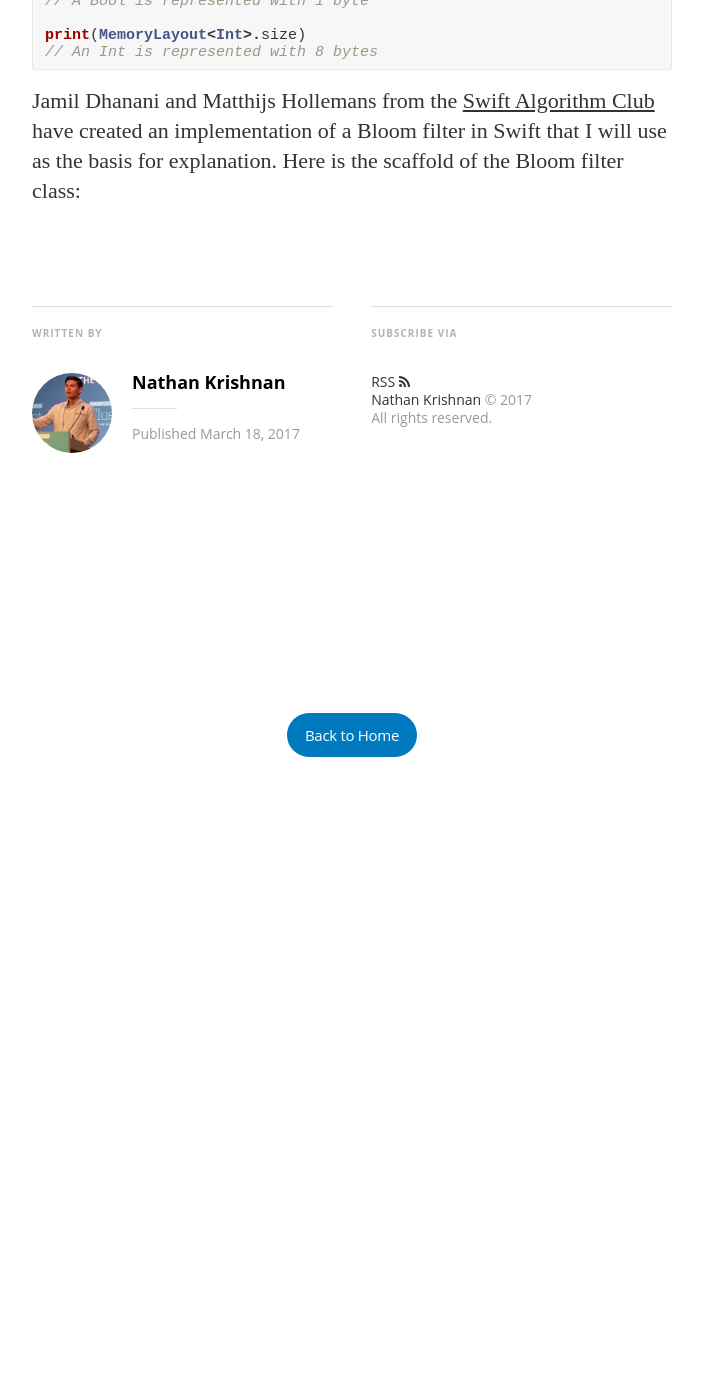
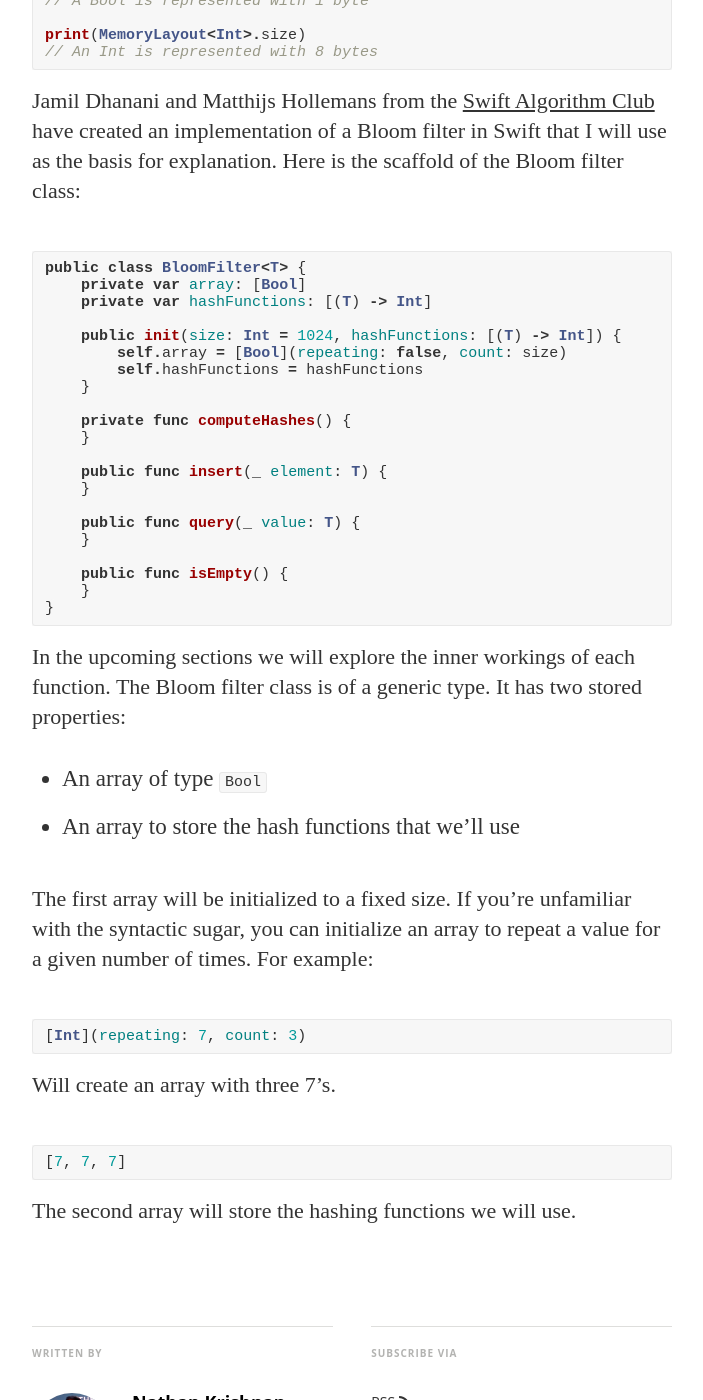
Before and after one commit to nathankrishnan/nathankrishnan.github.io, a Jekyll site: the page built from _posts/2017-03-18-bloomfilter.md, in a window 1280 px wide and 1400 px high, scrolled down 4175 px. Shown: the whole window, without its empty margins (288-991 px from the left). Built offline with Jekyll 4.4.1, drawn with Linux system fonts in a browser that asks for light colours; nearby versions of some CDN libraries; some web fonts are replaced; comment, search, counter and statistics services are not loaded; before the commit the page ends 5022 px from its top, so only the background shows below that.

Commit message:
Update 2017-03-18-bloomfilter.md

````diff
--- a/_posts/2017-03-18-bloomfilter.md
+++ b/_posts/2017-03-18-bloomfilter.md
@@ -61,3 +61,44 @@ print(MemoryLayout<Int>.size)
 ```
 
 Jamil Dhanani and Matthijs Hollemans from the [Swift Algorithm Club](https://github.com/raywenderlich/swift-algorithm-club/tree/master/Bloom%20Filter) have created an implementation of a Bloom filter in Swift that I will use as the basis for explanation. Here is the scaffold of the Bloom filter class:
+
+```swift
+public class BloomFilter<T> {
+    private var array: [Bool]
+    private var hashFunctions: [(T) -> Int]
+
+    public init(size: Int = 1024, hashFunctions: [(T) -> Int]) {
+        self.array = [Bool](repeating: false, count: size)
+        self.hashFunctions = hashFunctions
+    }
+
+    private func computeHashes() {
+    }
+
+    public func insert(_ element: T) {
+    }
+
+    public func query(_ value: T) {
+    }
+
+    public func isEmpty() {
+    }
+}
+```
+
+In the upcoming sections we will explore the inner workings of each function.  The Bloom filter class is of a generic type.  It has two stored properties:
+- An array of type ```Bool```
+- An array to store the hash functions that we'll use
+
+The first array will be initialized to a fixed size.  If you're unfamiliar with the syntactic sugar, you can initialize an array to repeat a value for a given number of times.  For example:
+
+```swift
+[Int](repeating: 7, count: 3)
+```
+
+Will create an array with three 7's.
+```swift
+[7, 7, 7]
+```
+
+The second array will store the hashing functions we will use.
````
